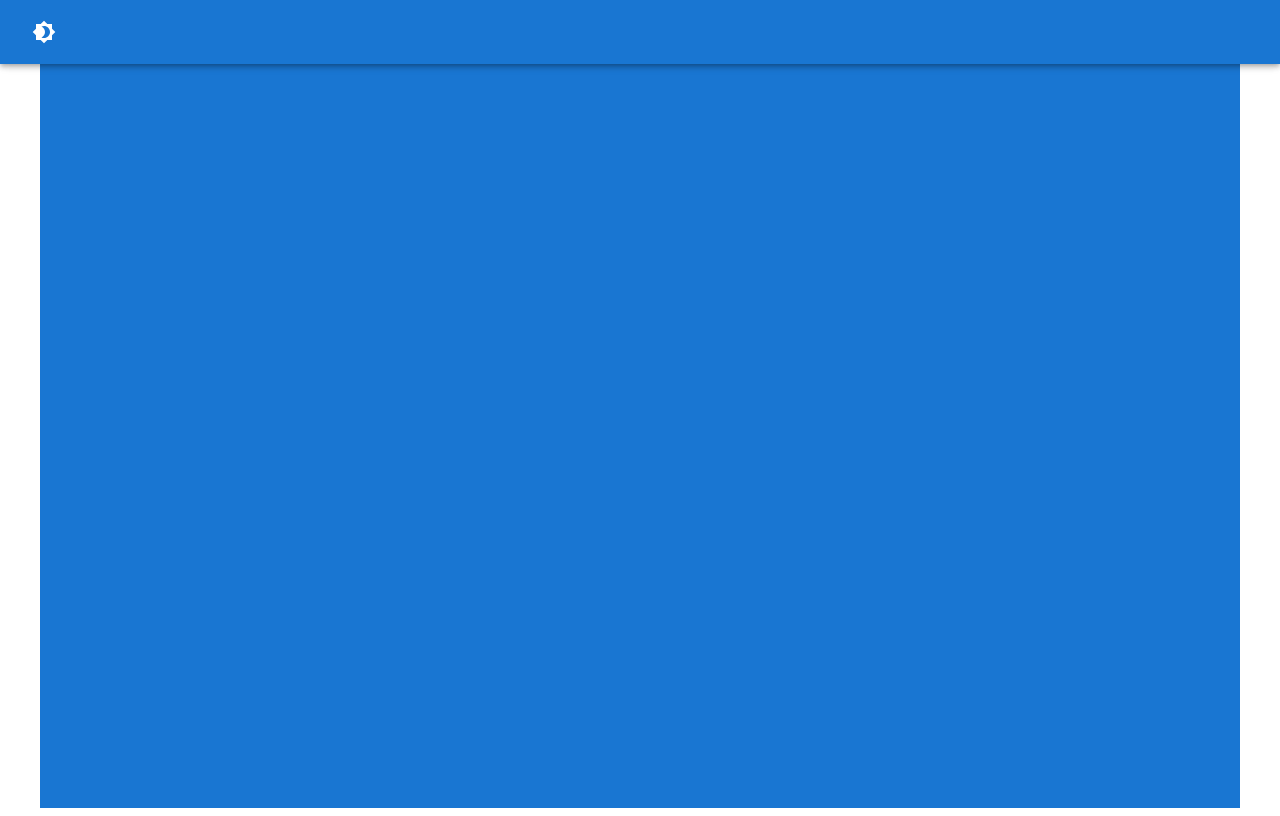
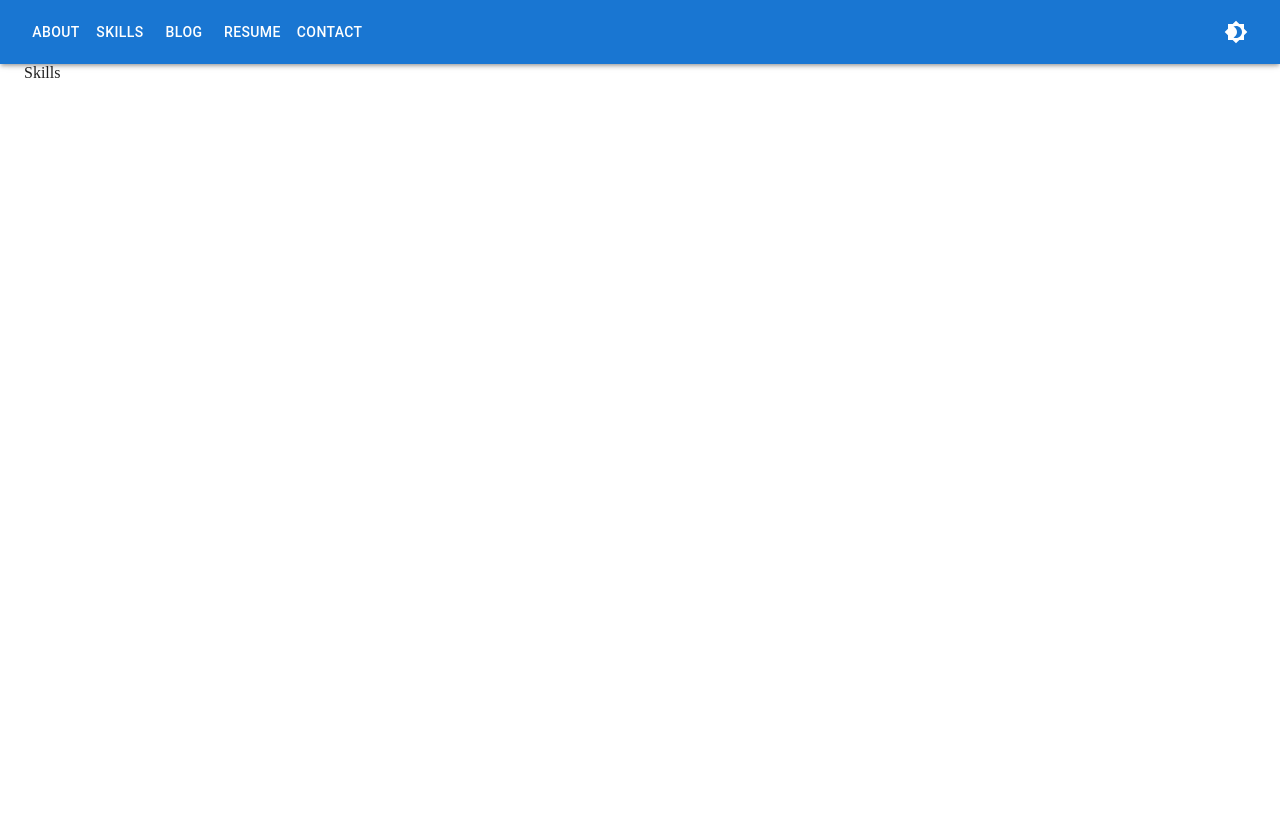
Before and after one commit to sachinaralapura/portfolio, a React (Create React App) app: page /portfolio/sachin/Skills in a window 1280 px wide. Before the commit this address led to /portfolio/sachin. Built offline with nearby package versions, Linux system fonts and the light colour scheme.

Commit message:
Added side Drawer

```diff
--- /dev/null
+++ b/src/App.css
@@ -0,0 +1,5 @@
+body {
+  box-sizing: border-box;
+  margin: 0;
+  padding: 0;
+}
--- a/src/App.tsx
+++ b/src/App.tsx
@@ -3,22 +3,29 @@ import { Route, Routes } from "react-router-dom";
 import About from "./Pages/About";
 import ErrorComponent from "./Components/ErrorComponent";
 import { Container } from "@mui/material";
-
+import Skills from "./Pages/Skills";
+import "./App.css";
 function App() {
   return (
+    <>
+      <NavBar />
       <Container
+        maxWidth={false}
         sx={{
-        bgcolor: "primary.main",
+          bgcolor: "background.default",
           height: "100vh",
+          color: "text.primary",
+          paddingTop: { xs: 7, sm: 8 },
         }}
       >
-      <NavBar />
         <Routes>
           <Route path="/" element={<About />} errorElement={<ErrorComponent />} />
-        <Route path="/about" element={<About />} />
+          <Route path="/About" element={<About />} />
+          <Route path="/Skills" element={<Skills />} />
           <Route path="*" element={<ErrorComponent />} />
         </Routes>
       </Container>
+    </>
   );
 }
 
--- a/src/Components/NavBar.tsx
+++ b/src/Components/NavBar.tsx
@@ -1,18 +1,87 @@
-import { AppBar, IconButton, Toolbar } from "@mui/material";
+import {
+  AppBar,
+  Box,
+  Button,
+  Drawer,
+  IconButton,
+  List,
+  ListItemButton,
+  ListItemText,
+  Toolbar,
+} from "@mui/material";
 import { ThemeContextType, useThemeContext } from "../Context/ThemeContext";
 import Brightness4Icon from "@mui/icons-material/Brightness4";
 import Brightness7Icon from "@mui/icons-material/Brightness7";
+import MenuIcon from "@mui/icons-material/Menu";
+import { NavLink } from "react-router-dom";
+import { useState } from "react";
+const navItems: string[] = ["About", "Skills", "Blog", "Resume", "Contact"];
+
+const SideDrawer = () => {
+  return (
+    <Box sx={{ width: "250px" }}>
+      <List>
+        {navItems.map((item) => (
+          <ListItemButton key={item}>
+            <NavLink to={item} style={{ color: "inherit", textDecoration: "none" }}>
+              <ListItemText primary={item} />
+            </NavLink>
+          </ListItemButton>
+        ))}
+      </List>
+    </Box>
+  );
+};
+
 function NavBar() {
   const { toggleTheme, themeMode }: ThemeContextType = useThemeContext();
+  const [drawerOpen, setDrawerOpen] = useState<boolean>(false);
+  const handleDrawerToggle = () => {
+    setDrawerOpen(!drawerOpen);
+  };
+
   return (
     <>
-      <AppBar>
+      <AppBar position="fixed" elevation={3} sx={{ top: 0 }}>
         <Toolbar>
+          {/* ----------------------- Menu Icon ----------------------- */}
+
+          <Box sx={{ flexGrow: 1, justifyContent: "start", display: { sm: "none" } }}>
+            <IconButton color="inherit" edge="start" onClick={handleDrawerToggle}>
+              <MenuIcon />
+            </IconButton>
+          </Box>
+
+          {/* ----------------------- Navbar Items ----------------------- */}
+
+          <Box sx={{ flexGrow: 1, display: { xs: "none", sm: "block" } }}>
+            {navItems.map((item) => (
+              <Button key={item} color="inherit">
+                <NavLink to={item} style={{ color: "inherit", textDecoration: "none" }}>
+                  {item}
+                </NavLink>
+              </Button>
+            ))}
+          </Box>
+
+          {/* ----------------------- Dark Mode Icon ----------------------- */}
+
           <IconButton color="inherit" onClick={toggleTheme}>
             {themeMode === "dark" ? <Brightness7Icon /> : <Brightness4Icon />}
           </IconButton>
         </Toolbar>
       </AppBar>
+
+      {/* ----------------------- Drawer for small devices ----------------------- */}
+
+      <Drawer
+        open={drawerOpen}
+        anchor="left"
+        onClose={handleDrawerToggle}
+        sx={{ display: { sm: "none" } }}
+      >
+        <SideDrawer />
+      </Drawer>
     </>
   );
 }
--- /dev/null
+++ b/src/Pages/Skills.tsx
@@ -0,0 +1,9 @@
+import React from 'react'
+
+function Skills() {
+  return (
+    <div>Skills</div>
+  )
+}
+
+export default Skills
```
Also changed, not shown: 1 other file (tests, documents, lock files or other folders). Lines whose indentation alone changed are shown as unchanged.
